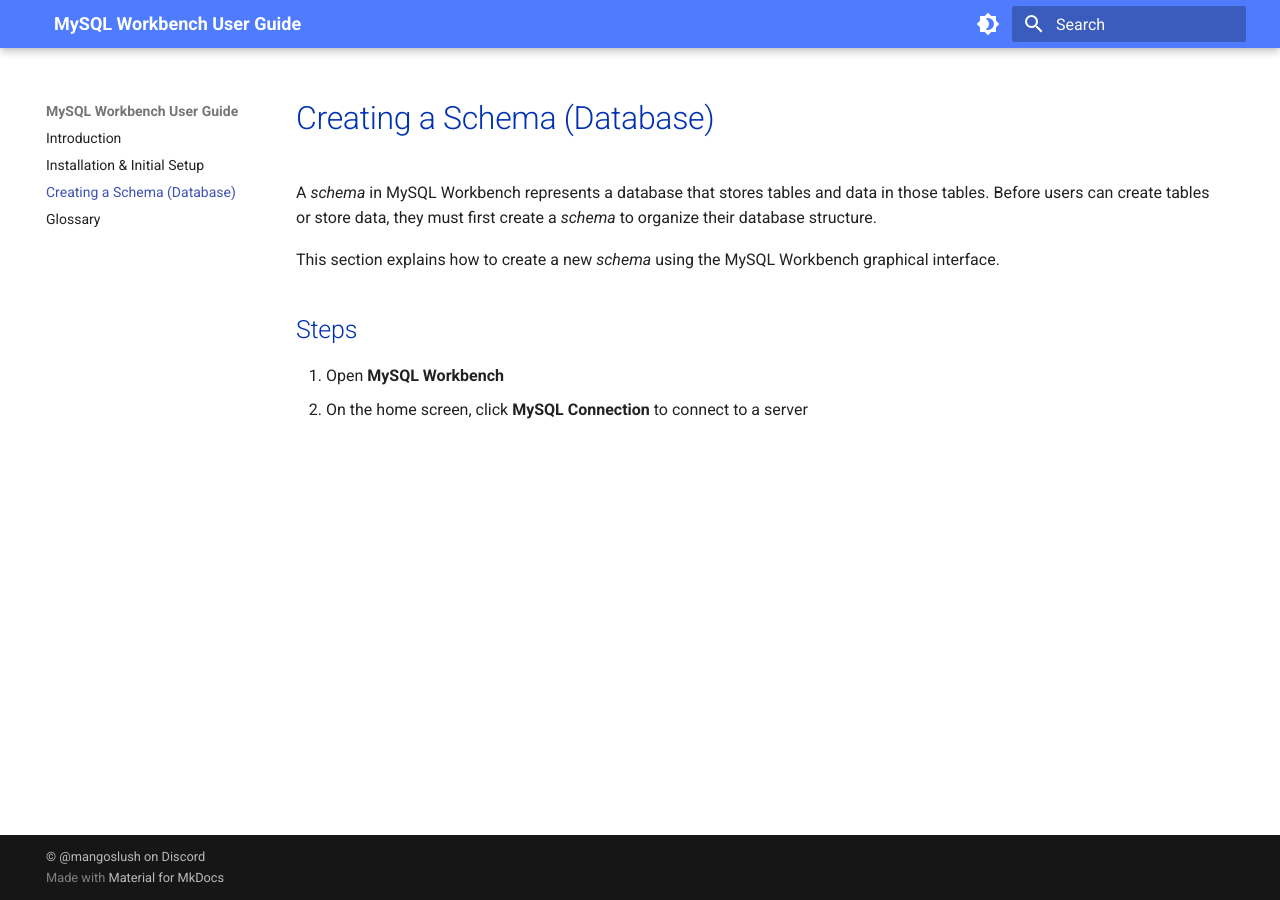
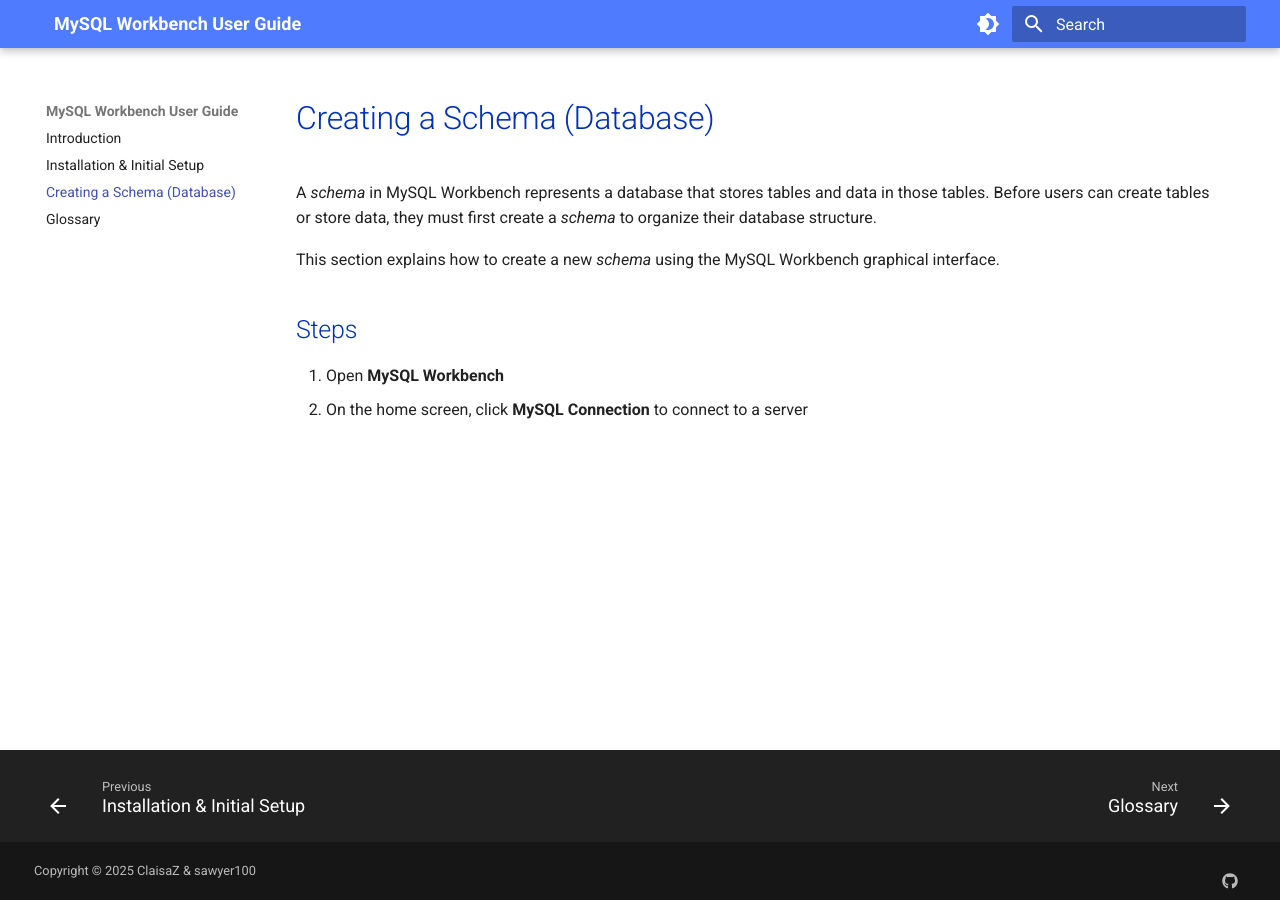
Before and after one commit to ClaisaZ/mkdocs-MySQL-user-guide, an MkDocs documentation site: the page built from docs/2-task1.md, in a window 1280 px wide. Built offline with MkDocs 1.6.1 and Material for MkDocs 9.7.7, drawn with Linux system fonts in a browser that asks for light colours.

Commit message:
footer work

```diff
--- a/docs/styles/theme-overrides.css
+++ b/docs/styles/theme-overrides.css
@@ -68,20 +68,51 @@
   font-family: "Roboto", sans-serif;
 }
 
-/* hide right-side table of contents on desktop */
+/* hide toc on desktop */
 .md-sidebar--secondary {
   display: none !important;
 }
 
-/* hide TOC toggle / TOC button on smaller screens */
+/* hide the toggle for toc */
 label[for="__toc"],
 .md-nav--secondary {
   display: none !important;
 }
 
-/* let the main content use the freed space */
-@media screen and (min-width: 76.25em) {
+/* make the rest of the content use the free space form not having a toc */
+/* @media screen and (min-width: 76.25em) {
   .md-content {
     margin-right: 0 !important;
   }
+} */
+
+/* keep the bottom footer bar compact */
+.md-footer-meta {
+  padding: 0.35rem 0 !important;
 }
+
+/* copyright on left + github icon on rigth/ */
+.md-footer-meta__inner {
+  display: flex !important;
+  align-items: center !important;
+  justify-content: space-between !important;
+}
+
+.md-copyright {
+  margin: 0 !important;
+}
+
+.md-copyright__highlight {
+  margin: 0 !important;
+}
+
+.md-social,
+.md-social__list,
+.md-social__item {
+  margin: 0 !important;
+  padding: 0 !important;
+}
+
+.md-social__link {
+  font-size: 1.1rem;
+}
--- a/mkdocs.yml
+++ b/mkdocs.yml
@@ -34,6 +34,7 @@
     - search.highlight
     - content.tabs.link
     - content.code.copy
+    - navigation.footer
 
 markdown_extensions:
   - attr_list
@@ -52,4 +53,11 @@
 docs_dir: docs
 
 copyright: >
-  &copy; @mangoslush on Discord
+  Copyright &copy; 2025 ClaisaZ & sawyer100
+
+extra:
+  generator: false
+  social:
+    - icon: fontawesome/brands/github
+      link: https://github.com/ClaisaZ/mkdocs-MySQL-user-guide
+      name: GitHub
```
Also changed, not shown: docs/1-configuration.md (renamed from docs/configuration.md), docs/2-task1.md (renamed from docs/task1.md).
